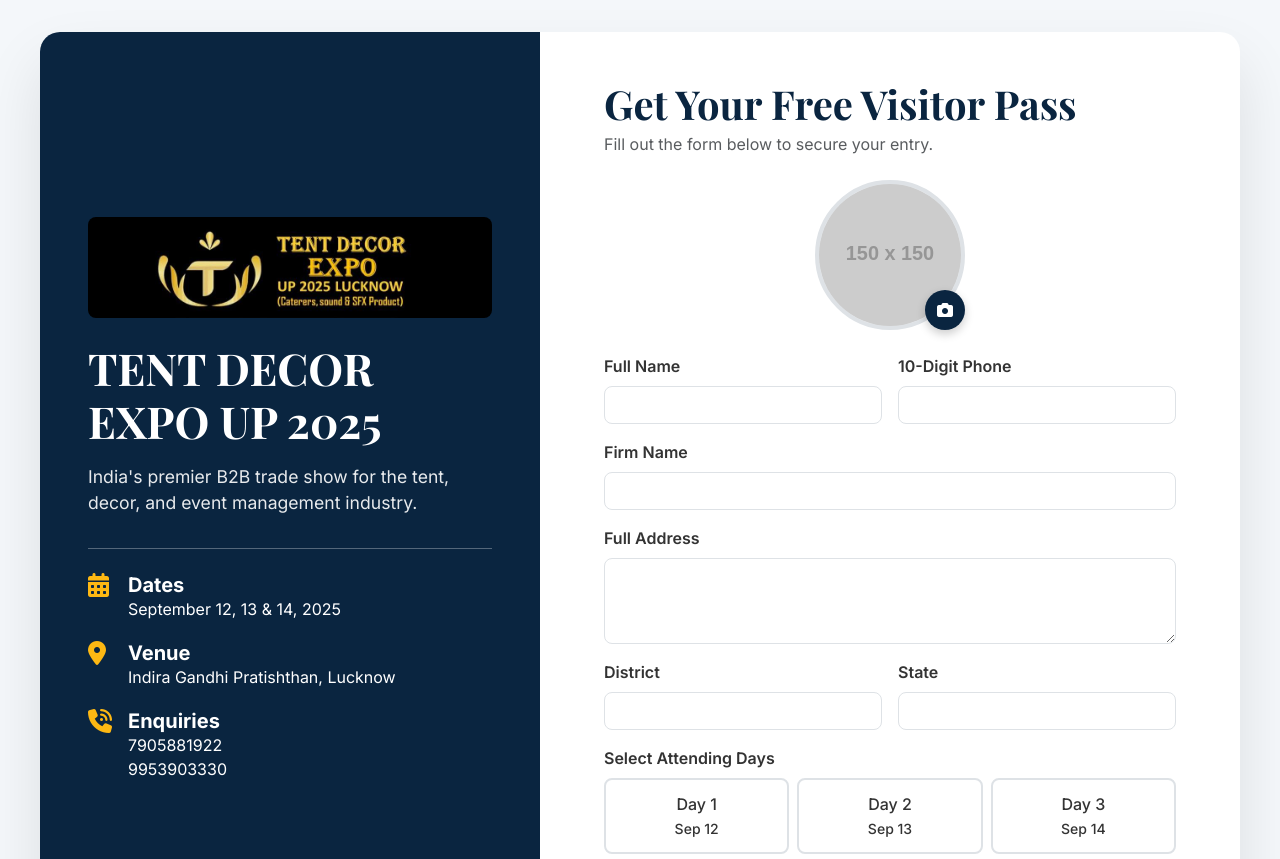
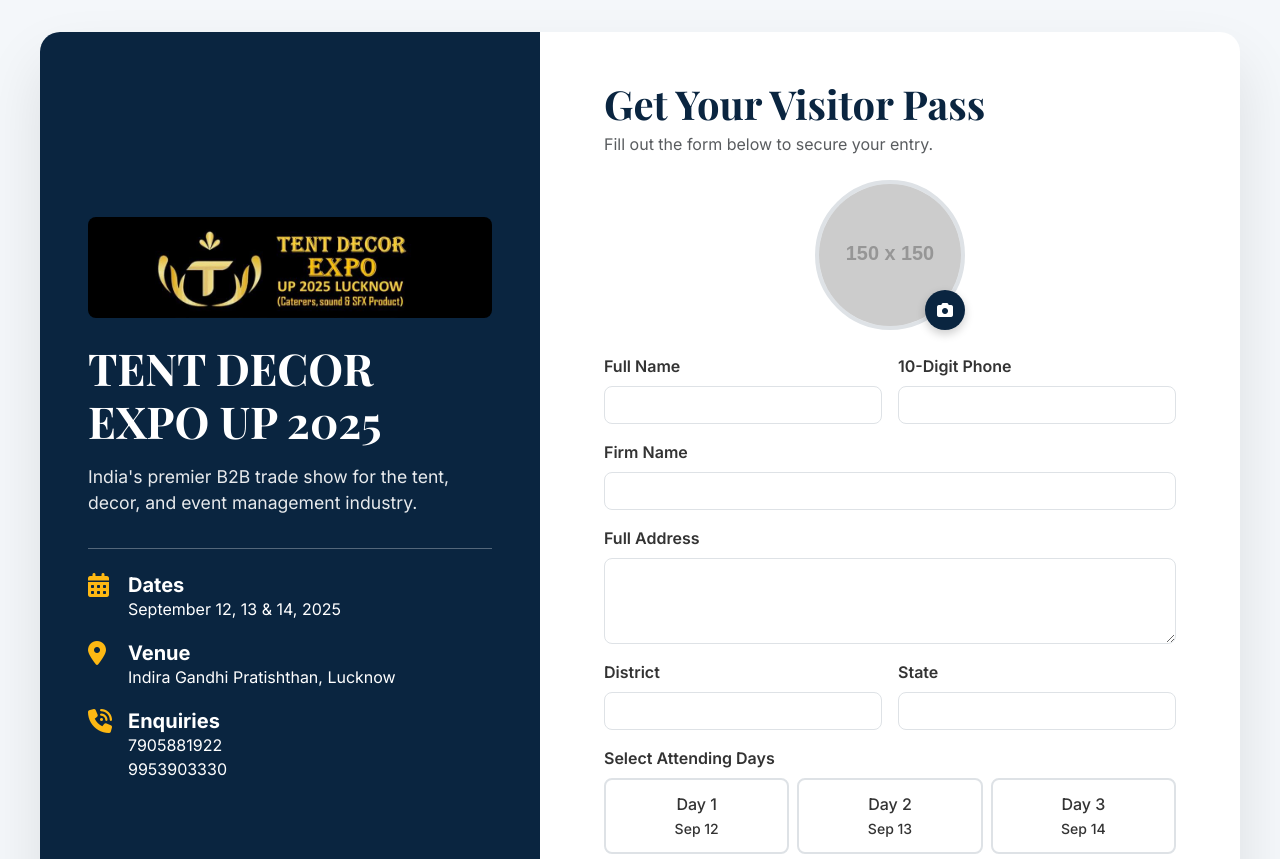
Before and after one commit to EllowDigital/ELLOWREG-IN, a website: page index.html in a window 1280 px wide. Shown: the top 859 px of the page. Drawn offline with nearby package versions, Linux system fonts and the light colour scheme; placeholder pictures from the web are drawn by us; a script that the page names is missing.

Commit message:
refactor: Update form heading for clarity in visitor pass registration

```diff
--- a/index.html
+++ b/index.html
@@ -433,7 +433,7 @@
 
                     <!-- Form View (Initially visible) -->
                     <div id="form-container">
-                        <h2 class="form-heading mb-1">Get Your Free Visitor Pass</h2>
+                        <h2 class="form-heading mb-1">Get Your Visitor Pass</h2>
                         <p class="mb-4 text-muted">Fill out the form below to secure your entry.</p>
                         <form id="registrationForm" novalidate>
                             <div class="image-upload-wrapper">
```
